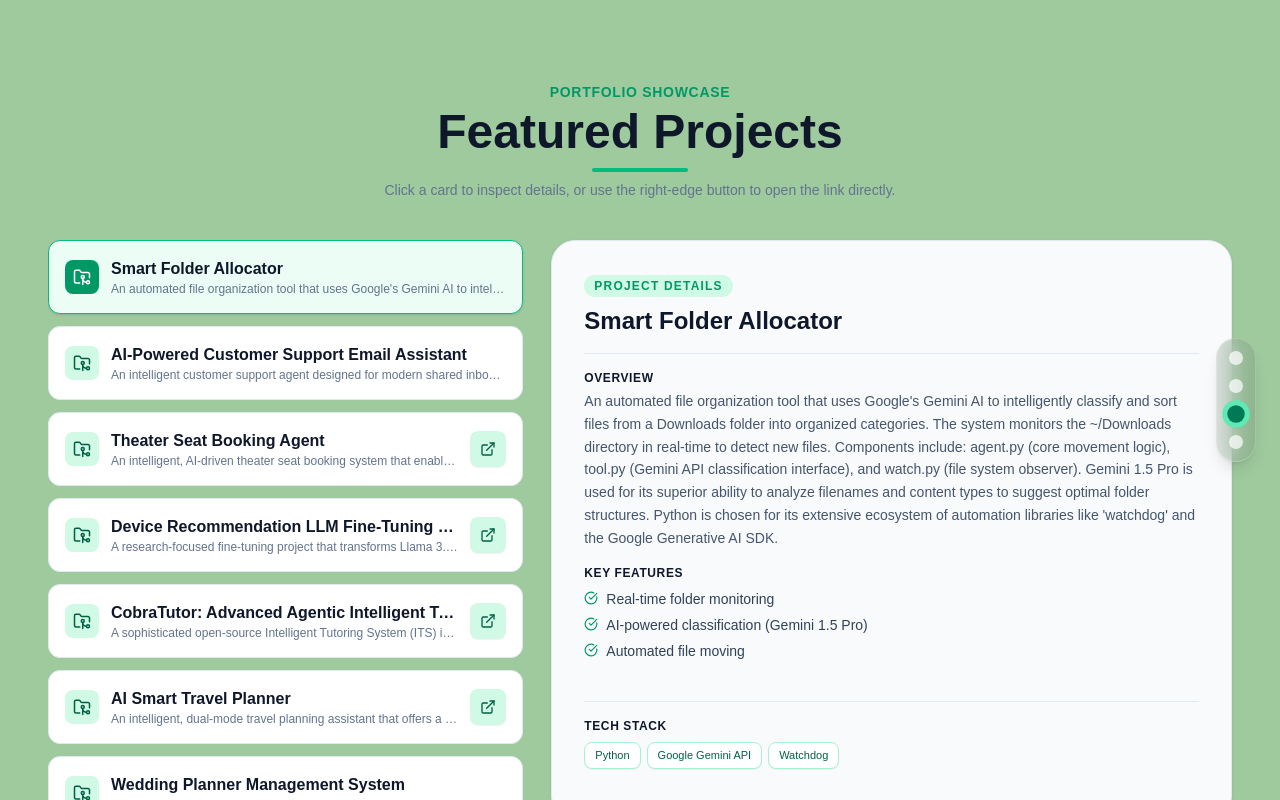
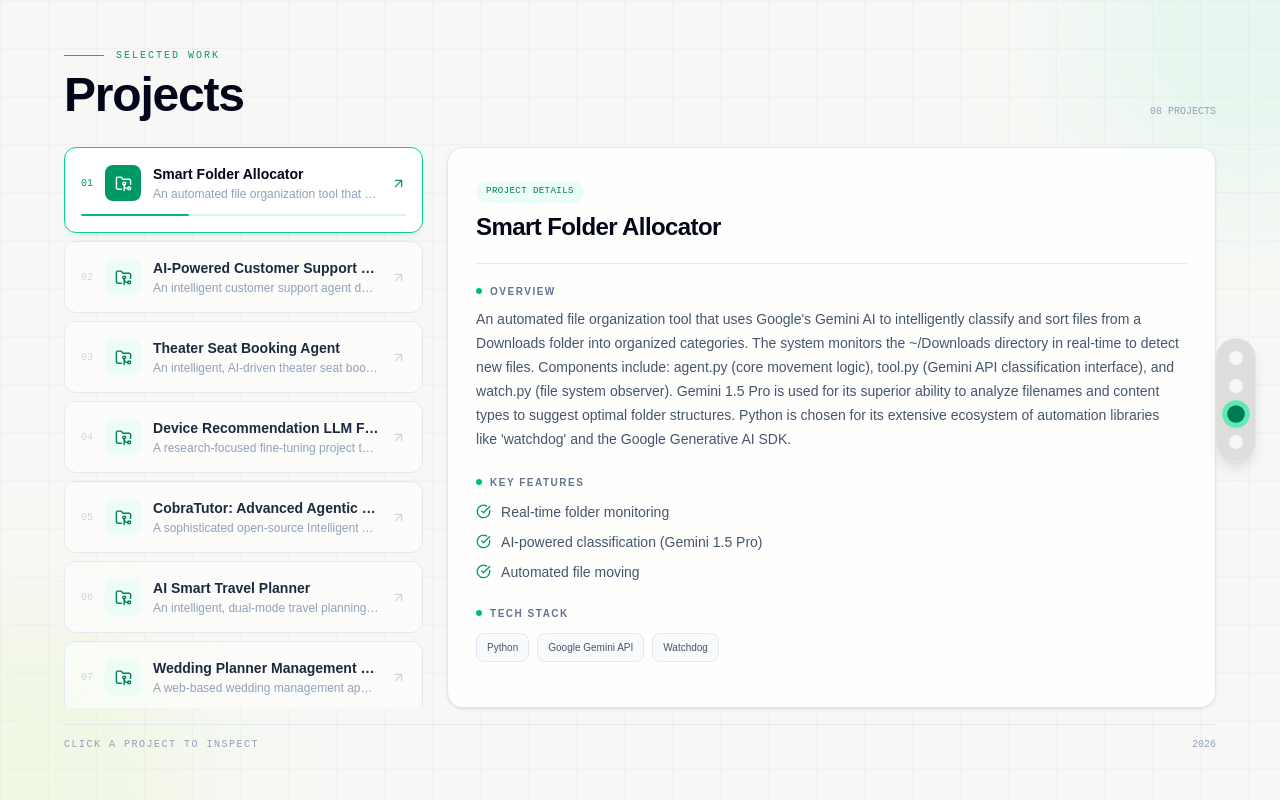
Before and after one commit to gokul-hawk/profile, a Next.js app: page / in a window 1280 px wide. Both pictures are taken after a click on the button 1236 px from the left and 414 px from the top of the page. Built offline with nearby package versions, Linux system fonts and the light colour scheme; no server answers.

Commit message:
adjustment to about

```diff
--- a/app/components/Projects.tsx
+++ b/app/components/Projects.tsx
@@ -2,7 +2,13 @@
 
 import React, { useState } from "react";
 import projectsData from "@/app/static/projects.json";
-import { ExternalLink, CheckCircle, FolderGit2, X } from "lucide-react";
+import {
+  ExternalLink,
+  CheckCircle,
+  FolderGit2,
+  X,
+  ArrowUpRight,
+} from "lucide-react";
 
 interface Project {
   id: string;
@@ -15,97 +21,281 @@ interface Project {
 
 export default function Projects() {
   const typedProjects: Project[] = projectsData as Project[];
-  const [selectedProject, setSelectedProject] = useState<Project>(typedProjects[0]);
+
+  const [selectedProject, setSelectedProject] = useState<Project>(
+    typedProjects[0]
+  );
+
   const [mobileModalOpen, setMobileModalOpen] = useState(false);
 
   const handleSelect = (project: Project) => {
     setSelectedProject(project);
+
     if (window.innerWidth < 1024) {
       setMobileModalOpen(true);
     }
   };
 
   return (
-    <section id="projects" className="w-full min-h-screen py-20 px-4 md:px-12 bg-pista text-slate-800 flex flex-col justify-center">
-      <div className="max-w-7xl mx-auto w-full">
+    <section className="relative h-full w-full overflow-hidden bg-[#f7f8f5] text-slate-900">
 
-        {/* Section Header */}
-        <div className="text-center mb-10">
-          <span className="text-emerald-600 font-semibold uppercase tracking-wider text-xs md:text-sm">Portfolio Showcase</span>
-          <h2 className="text-2xl md:text-5xl font-extrabold text-slate-900 mt-1">Featured Projects</h2>
-          <div className="w-16 md:w-24 h-1 bg-emerald-500 mx-auto mt-3 rounded-full"></div>
-          <p className="text-slate-500 mt-2 text-xs md:text-sm">Click a card to inspect details, or use the right-edge button to open the link directly.</p>
+      {/* Background */}
+      <div className="pointer-events-none absolute inset-0">
+        <div className="absolute inset-0 bg-[linear-gradient(to_right,#0f172a_1px,transparent_1px),linear-gradient(to_bottom,#0f172a_1px,transparent_1px)] bg-[size:48px_48px] opacity-[0.02]" />
+
+        <div className="absolute -right-32 -top-32 h-80 w-80 rounded-full bg-emerald-300/10 blur-3xl" />
+
+        <div className="absolute -bottom-32 -left-32 h-80 w-80 rounded-full bg-lime-300/10 blur-3xl" />
       </div>
 
-        {/* Responsive Grid Layout */}
-        <div className="grid grid-cols-1 lg:grid-cols-12 gap-6 items-start">
+      {/* Content */}
+      <div className="relative z-10 mx-auto flex h-full w-full max-w-7xl flex-col px-5 py-6 sm:px-8 sm:py-8 md:px-12 md:py-10 lg:px-16 lg:py-12">
 
-          {/* Left Column: Scrollable Project List with Right-Edge Link Buttons */}
-          <div className="lg:col-span-5 space-y-3 max-h-[500px] lg:max-h-[600px] overflow-y-auto pr-1">
-            {typedProjects.map((project) => {
-              const isSelected = selectedProject.id === project.id;
+        {/* Header */}
+        <div className="mb-5 flex shrink-0 items-end justify-between gap-4 sm:mb-6 md:mb-7">
+
+          <div>
+            <div className="mb-2 flex items-center gap-3">
+              <span className="h-px w-7 bg-emerald-500 sm:w-10" />
+
+              <span className="font-mono text-[9px] uppercase tracking-[0.2em] text-emerald-600 sm:text-[10px]">
+                Selected Work
+              </span>
+            </div>
+
+            <h2 className="text-3xl font-black tracking-tight text-slate-950 sm:text-4xl md:text-5xl">
+              Projects
+            </h2>
+          </div>
+
+          <span className="hidden font-mono text-[10px] text-slate-400 sm:block">
+            {typedProjects.length.toString().padStart(2, "0")} PROJECTS
+          </span>
+        </div>
+
+        {/* Main Project Area */}
+        <div className="grid min-h-0 flex-1 gap-4 lg:grid-cols-[minmax(260px,0.85fr)_minmax(0,1.8fr)] lg:gap-5">
+
+          {/* =====================================================
+              PROJECT LIST
+          ===================================================== */}
+
+          <div className="min-h-0 overflow-y-auto pr-1">
+
+            <div className="space-y-2">
+              {typedProjects.map((project, index) => {
+                const isSelected =
+                  selectedProject.id === project.id;
+
                 return (
+                  <button
+                    key={project.id}
+                    type="button"
+                    onClick={() => handleSelect(project)}
+                    className={`
+                      group
+                      w-full
+                      rounded-xl
+                      border
+                      p-3
+                      text-left
+                      transition-all
+                      duration-300
+                      sm:p-4
+                      ${
+                        isSelected
+                          ? "border-emerald-400 bg-white shadow-md shadow-emerald-900/5"
+                          : "border-slate-200 bg-white/60 hover:-translate-y-0.5 hover:border-emerald-200 hover:bg-white"
+                      }
+                    `}
+                  >
+                    <div className="flex items-center gap-3">
+
+                      {/* Number */}
+                      <span
+                        className={`
+                          hidden
+                          font-mono
+                          text-[10px]
+                          sm:block
+                          ${
+                            isSelected
+                              ? "text-emerald-600"
+                              : "text-slate-300"
+                          }
+                        `}
+                      >
+                        {String(index + 1).padStart(2, "0")}
+                      </span>
+
+                      {/* Icon */}
                       <div
-                  key={project.id}
-                  onClick={() => handleSelect(project)}
-                  className={`p-4 rounded-xl cursor-pointer transition-all border flex items-center justify-between gap-3 text-left ${
+                        className={`
+                          flex
+                          h-9
+                          w-9
+                          shrink-0
+                          items-center
+                          justify-center
+                          rounded-lg
+                          transition-all
+                          duration-300
+                          ${
                             isSelected
-                      ? "bg-emerald-50 border-emerald-500 shadow-sm"
-                      : "bg-white border-slate-200 hover:border-emerald-300 hover:bg-slate-50"
-                  }`}
+                              ? "bg-emerald-600 text-white"
+                              : "bg-emerald-50 text-emerald-700 group-hover:bg-emerald-100"
+                          }
+                        `}
                       >
-                  {/* Left part of card: Icon and Title */}
-                  <div className="flex items-center gap-3 min-w-0 flex-1">
-                    <div className={`p-2 rounded-lg shrink-0 ${isSelected ? "bg-emerald-600 text-white" : "bg-emerald-100 text-emerald-800"}`}>
-                      <FolderGit2 size={18} />
+                        <FolderGit2 size={17} />
                       </div>
+
+                      {/* Text */}
                       <div className="min-w-0 flex-1">
-                      <h3 className="font-bold text-slate-900 text-sm md:text-base truncate">{project.title}</h3>
-                      <p className="text-xs text-slate-500 truncate">{project.description}</p>
+
+                        <h3
+                          className={`
+                            truncate
+                            text-sm
+                            font-bold
+                            ${
+                              isSelected
+                                ? "text-slate-950"
+                                : "text-slate-800"
+                            }
+                          `}
+                        >
+                          {project.title}
+                        </h3>
+
+                        <p className="mt-0.5 truncate text-[10px] text-slate-400 sm:text-xs">
+                          {project.description}
+                        </p>
+
+                      </div>
+
+                      {/* Arrow */}
+                      <ArrowUpRight
+                        size={15}
+                        className={`
+                          shrink-0
+                          transition-all
+                          duration-300
+                          ${
+                            isSelected
+                              ? "translate-x-0 -translate-y-0 text-emerald-600"
+                              : "text-slate-300 group-hover:translate-x-0.5 group-hover:-translate-y-0.5 group-hover:text-emerald-500"
+                          }
+                        `}
+                      />
+                    </div>
+
+                    {/* Selected indicator */}
+                    {isSelected && (
+                      <div className="mt-3 h-0.5 w-full overflow-hidden rounded-full bg-emerald-100">
+                        <div className="h-full w-1/3 rounded-full bg-emerald-500" />
+                      </div>
+                    )}
+                  </button>
+                );
+              })}
             </div>
           </div>
 
-                  {/* Right Edge Link Button (Only renders if projectLink exists) */}
-                  {project.projectLink && (
-                    <a
-                      href={project.projectLink}
-                      target="_blank"
-                      rel="noopener noreferrer"
-                      onClick={(e) => e.stopPropagation()} // Prevents card selection trigger when clicking the button
-                      className="shrink-0 p-2.5 rounded-lg bg-emerald-100 hover:bg-emerald-800 hover:text-white text-emerald-800 transition-colors shadow-2xs"
-                      title="Open Project Link"
-                    >
-                      <ExternalLink size={16} />
-                    </a>
-                  )}
+          {/* =====================================================
+              DESKTOP DETAILS
+          ===================================================== */}
+
+          <div className="hidden min-h-0 lg:flex">
+
+            <ProjectDetailsContent
+              project={selectedProject}
+            />
+
           </div>
-              );
-            })}
         </div>
 
-          {/* Right Column: Desktop Detail View */}
-          <div className="hidden lg:flex lg:col-span-7 bg-slate-50 border border-slate-200 rounded-3xl p-8 shadow-sm sticky top-28 min-h-[580px] flex-col justify-between">
-            <ProjectDetailsContent project={selectedProject} />
+        {/* Bottom hint */}
+        <div className="mt-4 flex shrink-0 items-center justify-between border-t border-slate-200 pt-3">
+
+          <span className="font-mono text-[9px] uppercase tracking-[0.15em] text-slate-400 sm:text-[10px]">
+            Click a project to inspect
+          </span>
+
+          <span className="font-mono text-[9px] text-slate-400 sm:text-[10px]">
+            2026
+          </span>
+
+        </div>
       </div>
 
+      {/* =====================================================
+          MOBILE MODAL
+      ===================================================== */}
+
+      {mobileModalOpen && (
+        <div className="fixed inset-0 z-50 flex items-end bg-slate-950/60 p-0 backdrop-blur-sm sm:items-center sm:p-4">
+
+          <div
+            className="
+              relative
+              flex
+              max-h-[88vh]
+              w-full
+              flex-col
+              overflow-hidden
+              rounded-t-3xl
+              bg-[#f7f8f5]
+              shadow-2xl
+              sm:mx-auto
+              sm:max-w-2xl
+              sm:rounded-3xl
+            "
+          >
+
+            {/* Modal Header */}
+            <div className="flex shrink-0 items-center justify-between border-b border-slate-200 px-5 py-4">
+
+              <div>
+                <p className="font-mono text-[9px] uppercase tracking-[0.2em] text-emerald-600">
+                  Project Details
+                </p>
+
+                <h3 className="mt-1 text-lg font-bold text-slate-950">
+                  {selectedProject.title}
+                </h3>
               </div>
 
+              <button
+                type="button"
+                onClick={() => setMobileModalOpen(false)}
+                className="
+                  flex
+                  h-9
+                  w-9
+                  items-center
+                  justify-center
+                  rounded-full
+                  bg-slate-100
+                  text-slate-600
+                  transition-all
+                  hover:bg-slate-200
+                  hover:text-slate-950
+                "
+                aria-label="Close project details"
+              >
+                <X size={17} />
+              </button>
             </div>
 
-      {/* Mobile Popup Modal */}
-      {mobileModalOpen && (
-        <div className="fixed inset-0 z-50 bg-slate-900/60 backdrop-blur-sm flex items-end sm:items-center justify-center p-0 sm:p-4">
-          <div className="bg-white w-full max-h-[85vh] sm:max-w-2xl rounded-t-3xl sm:rounded-3xl p-6 overflow-y-auto shadow-2xl relative animate-in fade-in slide-in-from-bottom duration-300">
+            {/* Modal Content */}
+            <div className="min-h-0 overflow-y-auto p-5">
+              <ProjectDetailsContent
+                project={selectedProject}
+                mobile
+              />
+            </div>
 
-            <button
-              onClick={() => setMobileModalOpen(false)}
-              className="absolute top-4 right-4 p-2 rounded-full bg-slate-100 text-slate-700 hover:bg-slate-200 transition-colors"
-              aria-label="Close modal"
-            >
-              <X size={20} />
-            </button>
-
-            <ProjectDetailsContent project={selectedProject} />
           </div>
         </div>
       )}
@@ -113,16 +303,49 @@ export default function Projects() {
   );
 }
 
-function ProjectDetailsContent({ project }: { project: Project }) {
+/* ============================================================
+   PROJECT DETAILS
+============================================================ */
+
+function ProjectDetailsContent({
+  project,
+  mobile = false,
+}: {
+  project: Project;
+  mobile?: boolean;
+}) {
   return (
-    <div className="flex flex-col h-full justify-between space-y-6">
+    <div
+      className={`
+        flex
+        h-full
+        min-h-0
+        flex-col
+        overflow-hidden
+        rounded-2xl
+        border
+        border-slate-200
+        bg-white/80
+        shadow-sm
+        backdrop-blur-sm
+        ${
+          mobile
+            ? "border-0 bg-transparent shadow-none"
+            : "p-5 sm:p-6 md:p-7"
+        }
+      `}
+    >
+
+      {/* Desktop header */}
+      {!mobile && (
+        <div className="mb-5 flex shrink-0 items-start justify-between gap-4 border-b border-slate-200 pb-5">
+
           <div>
-        <div className="flex flex-col sm:flex-row sm:items-center justify-between gap-4 border-b border-slate-200 pb-4 mb-4">
-          <div>
-            <span className="text-[10px] md:text-xs font-bold uppercase tracking-widest text-emerald-600 bg-emerald-100 px-2.5 py-1 rounded-full">
+            <span className="inline-flex rounded-full bg-emerald-50 px-2.5 py-1 font-mono text-[9px] uppercase tracking-wider text-emerald-700">
               Project Details
             </span>
-            <h3 className="text-xl md:text-2xl font-extrabold text-slate-900 mt-2">
+
+            <h3 className="mt-2 text-2xl font-black tracking-tight text-slate-950">
               {project.title}
             </h3>
           </div>
@@ -132,45 +355,149 @@ function ProjectDetailsContent({ project }: { project: Project }) {
               href={project.projectLink}
               target="_blank"
               rel="noopener noreferrer"
-              className="inline-flex items-center justify-center gap-2 px-4 py-2 rounded-xl bg-emerald-800 text-white font-medium hover:bg-emerald-900 transition-all text-xs md:text-sm shrink-0 shadow-sm"
+              className="
+                inline-flex
+                shrink-0
+                items-center
+                gap-2
+                rounded-xl
+                bg-slate-950
+                px-4
+                py-2.5
+                text-xs
+                font-medium
+                text-white
+                transition-all
+                duration-300
+                hover:-translate-y-0.5
+                hover:bg-emerald-700
+              "
             >
-              <span>View Source</span>
-              <ExternalLink size={14} />
+              View Source
+              <ExternalLink size={13} />
             </a>
           )}
         </div>
+      )}
 
-        <div className="mb-4">
-          <h4 className="text-xs font-semibold text-slate-900 uppercase tracking-wider mb-1">Overview</h4>
-          <p className="text-slate-600 leading-relaxed text-xs md:text-sm">
+      {/* Scrollable details */}
+      <div className="min-h-0 flex-1 overflow-y-auto pr-1">
+
+        {/* Mobile project link */}
+        {mobile && project.projectLink && (
+          <a
+            href={project.projectLink}
+            target="_blank"
+            rel="noopener noreferrer"
+            className="
+              mb-5
+              flex
+              w-full
+              items-center
+              justify-center
+              gap-2
+              rounded-xl
+              bg-slate-950
+              px-4
+              py-3
+              text-xs
+              font-medium
+              text-white
+              transition-colors
+              hover:bg-emerald-700
+            "
+          >
+            View Source
+            <ExternalLink size={13} />
+          </a>
+        )}
+
+        {/* Overview */}
+        <div className="mb-6">
+
+          <div className="mb-2 flex items-center gap-2">
+            <span className="h-1.5 w-1.5 rounded-full bg-emerald-500" />
+
+            <h4 className="text-[10px] font-bold uppercase tracking-[0.15em] text-slate-500">
+              Overview
+            </h4>
+          </div>
+
+          <p className="text-sm leading-6 text-slate-600">
             {project.description}
           </p>
+
         </div>
 
-        <div className="mb-4">
-          <h4 className="text-xs font-semibold text-slate-900 uppercase tracking-wider mb-2">Key Features</h4>
-          <ul className="space-y-1.5">
-            {project.keyFeatures.map((feature, idx) => (
-              <li key={idx} className="flex items-start gap-2 text-xs md:text-sm text-slate-700">
-                <CheckCircle size={14} className="text-emerald-600 shrink-0 mt-0.5" />
-                <span>{feature}</span>
-              </li>
+        {/* Features */}
+        <div className="mb-6">
+
+          <div className="mb-3 flex items-center gap-2">
+            <span className="h-1.5 w-1.5 rounded-full bg-emerald-500" />
+
+            <h4 className="text-[10px] font-bold uppercase tracking-[0.15em] text-slate-500">
+              Key Features
+            </h4>
+          </div>
+
+          <div className="space-y-2.5">
+
+            {project.keyFeatures.map((feature, index) => (
+              <div
+                key={index}
+                className="flex items-start gap-2.5"
+              >
+                <CheckCircle
+                  size={15}
+                  className="mt-0.5 shrink-0 text-emerald-600"
+                />
+
+                <span className="text-xs leading-5 text-slate-600 sm:text-sm">
+                  {feature}
+                </span>
+              </div>
             ))}
-          </ul>
+
           </div>
         </div>
 
-      <div className="pt-4 border-t border-slate-200">
-        <h4 className="text-xs font-semibold text-slate-900 uppercase tracking-wider mb-2">Tech Stack</h4>
-        <div className="flex flex-wrap gap-1.5">
-          {project.techStack.map((tech, idx) => (
+        {/* Tech Stack */}
+        <div>
+
+          <div className="mb-3 flex items-center gap-2">
+            <span className="h-1.5 w-1.5 rounded-full bg-emerald-500" />
+
+            <h4 className="text-[10px] font-bold uppercase tracking-[0.15em] text-slate-500">
+              Tech Stack
+            </h4>
+          </div>
+
+          <div className="flex flex-wrap gap-2">
+
+            {project.techStack.map((tech, index) => (
               <span
-              key={idx}
-              className="px-2.5 py-1 rounded-lg bg-white border border-emerald-200 text-emerald-800 font-medium text-[11px] shadow-2xs"
+                key={index}
+                className="
+                  rounded-lg
+                  border
+                  border-slate-200
+                  bg-slate-50
+                  px-2.5
+                  py-1.5
+                  text-[10px]
+                  font-medium
+                  text-slate-600
+                  transition-colors
+                  hover:border-emerald-200
+                  hover:bg-emerald-50
+                  hover:text-emerald-700
+                "
               >
                 {tech}
               </span>
             ))}
+
+          </div>
         </div>
       </div>
     </div>
```
Lines whose indentation alone changed are shown as unchanged.
